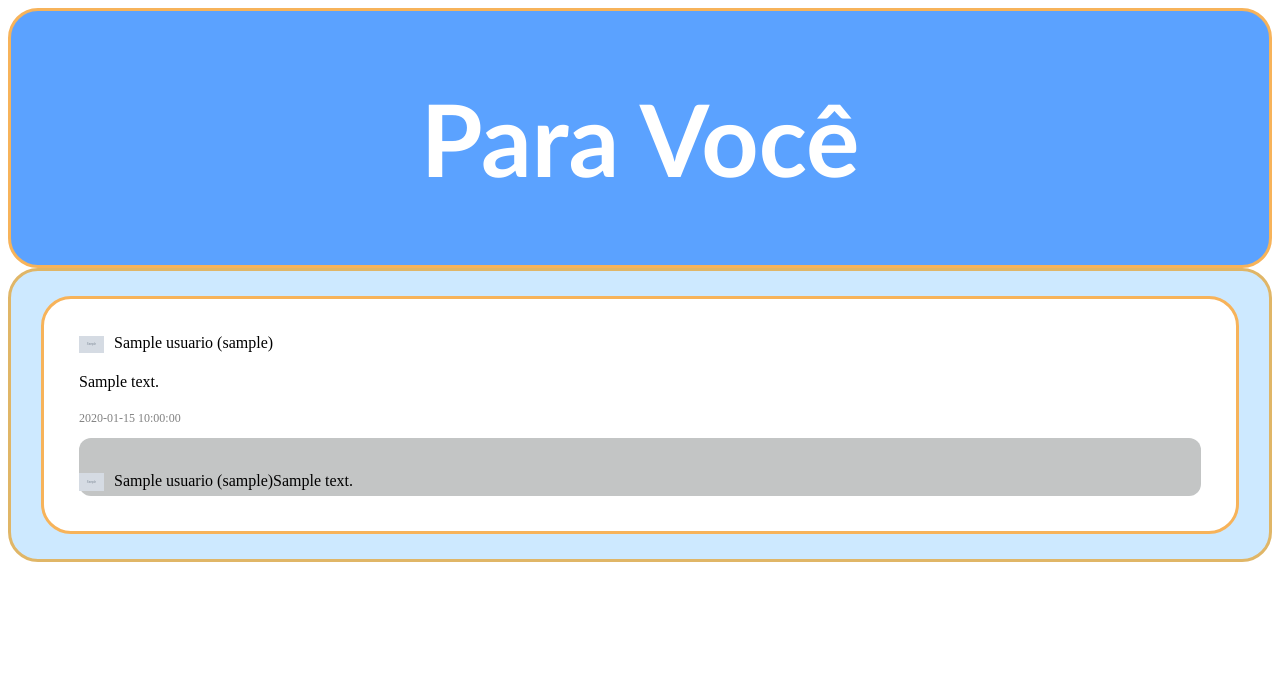
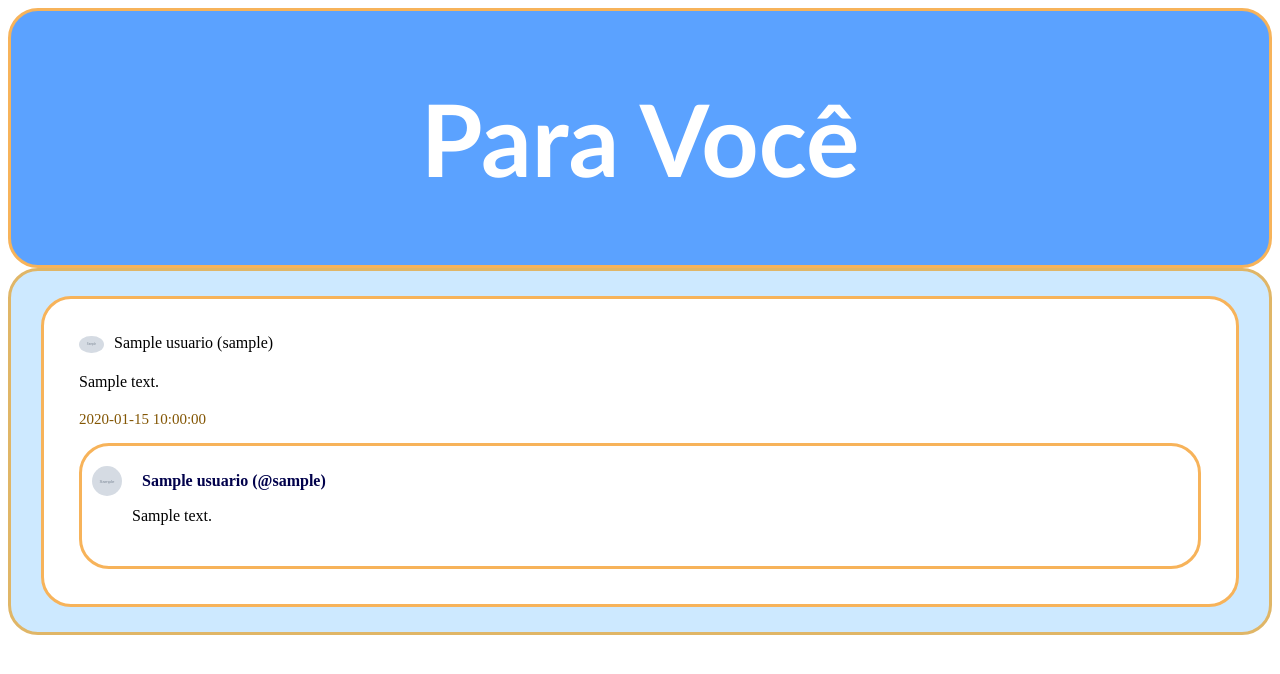
Before and after one commit to caioviniciusrolins1213/Trabalho-de-DW, a PHP site: page /FeedPersonalizado/feed.php in a window 1280 px wide. Shown: the top 674 px of the page. Run offline with PHP 8.4, Linux system fonts and the light colour scheme; the visitor is signed in with stand-in values (Sample User, id 1); tables that the repository leaves empty hold one stand-in row (values such as "Sample post"); grey boxes marked "Sample" are stand-in pictures; data that the repository does not hold is empty.

Commit message:
Troquei o espaçamento do comentário
Além disso, tmb troquei uma parte do php

```diff
--- a/codigo/FeedPersonalizado/css.css
+++ b/codigo/FeedPersonalizado/css.css
@@ -2,7 +2,8 @@
     width: 25px;
     height: 17.5px;
     margin-right: 10px;
-vertical-align: middle;
+    border-radius: 50%;
+    vertical-align: middle;
  }
 
  body{
@@ -57,6 +58,8 @@ vertical-align: middle;
             border-radius: 30px;
             margin-top: 15px;
             margin-bottom: 15px;
+
+
     }
 
     .texto_postagem {
@@ -65,13 +68,40 @@ vertical-align: middle;
     }
 
     .data_postagem {
-            color: gray;
-            font-size: 12px;
+            color: rgb(131, 86, 4);
+            font-size: 15px;
     }
 
-    .postagem > div {
-        background-color: #c3c5c5;
-        border: none;
-        border-radius: 12px;
-        line-height: 1.8;
-    }
+.comentario {
+    border: none;
+    padding: 10px;
+    margin: 10px 0;
+    background-color: transparent;
+}
+
+.cabecalho_comentario {
+    display: flex;
+    align-items: center;
+    gap: 10px;
+    border: none;
+    margin-bottom: 8px;
+    font-weight: bold;
+    color:rgb(1, 1, 75);
+
+
+}
+
+.cabecalho_comentario .foto_perfil {
+    width: 30px;
+    height: 30px;
+    border-radius: 50%;
+    object-fit: cover;
+}
+
+.texto_comentario {
+    margin: 0;
+    padding-left: 40px;
+    border: none;
+    line-height: 1.5;
+    overflow-wrap: anywhere;
+}
--- a/codigo/FeedPersonalizado/feed.php
+++ b/codigo/FeedPersonalizado/feed.php
@@ -72,10 +72,16 @@ $idusuario =  $_SESSION['idusuario'];
                     $comentario_username_usuario = $comentario['username'];
                     $comentario_foto_usuario = $comentario['foto'];
 
-                    echo "<br>";
-                    echo "<img src='imagem/$comentario_foto_usuario' class='foto_perfil'>";
-                    echo "$comentario_nome_usuario ($comentario_username_usuario)";
-                    echo $comentario_texto;
+                    echo "<div class='comentario'>";
+
+echo "<div class='cabecalho_comentario'>";
+echo "<img src='imagem/$comentario_foto_usuario' class='foto_perfil'>";
+echo "<span>$comentario_nome_usuario (@$comentario_username_usuario)</span>";
+echo "</div>";
+
+echo "<p class='texto_comentario'>$comentario_texto</p>";
+
+echo "</div>";
                 }
             }
         ?>
```
